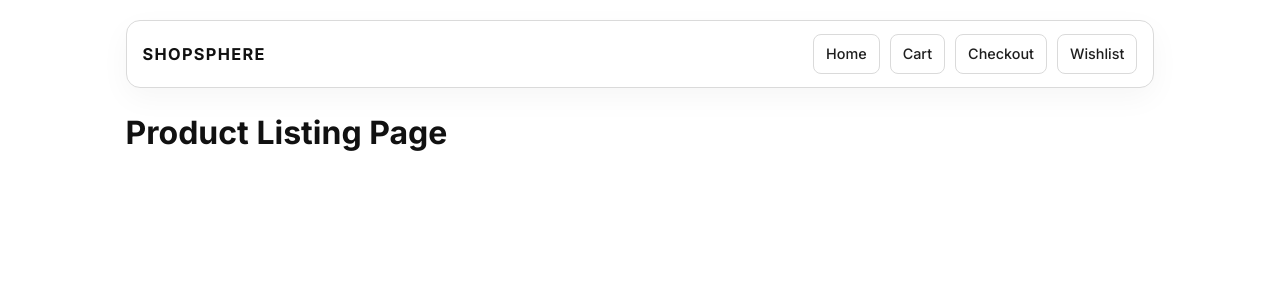
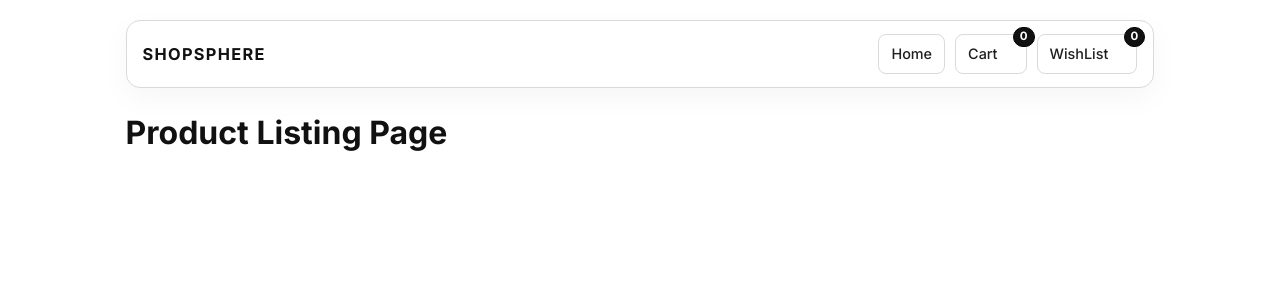
Before and after one commit to abdullahmed-devsinc/ShopSphere, a React (Vite) app: page / in a window 1280 px wide. Shown: the top 300 px of the page. Built offline with nearby package versions, Linux system fonts and the light colour scheme.

Commit message:
Add badge notifications to Navbar for cart and wishlist counts, update styles for navbar items and counts, and fix wishlist selector naming.

```diff
--- a/src/Components/Navbar.jsx
+++ b/src/Components/Navbar.jsx
@@ -1,4 +1,7 @@
+import { useSelector } from "react-redux";
 import { Link } from "react-router-dom";
+import { selectCartCount } from "../Features/Cart/CartSlice";
+import { selectWishlistCount } from "../Features/WishList/WishListSlice";
 
 export default function Navbar() {
     return (
@@ -6,10 +9,14 @@ export default function Navbar() {
             <h1 className="navbar__brand">ShopSphere</h1>
             <nav className="navbar__links" aria-label="Main navigation">
                 <Link to="/" className="navbar__link">Home</Link>
-                <Link to="/cart" className="navbar__link">Cart</Link>
-                <Link to="/checkout" className="navbar__link">Checkout</Link>
-                <Link to="/wishlist" className="navbar__link">Wishlist</Link>
-            </nav>
+                <span className="navbar__item">
+                    <Link to="/cart" className="navbar__link navbar__link--with-badge">Cart</Link>
+                    <span className="navbar__count">{useSelector(selectCartCount)}</span>
+                </span>
+                <span className="navbar__item">
+                    <Link to="/cart" className="navbar__link navbar__link--with-badge">WishList</Link>
+                    <span className="navbar__count">{useSelector(selectWishlistCount)}</span>
+                </span>            </nav>
         </header>
     );
 }
--- a/src/Features/WishList/WishListSlice.js
+++ b/src/Features/WishList/WishListSlice.js
@@ -21,9 +21,13 @@ const wishListSlice = createSlice({
 export const { addToWishList, removeFromWishList } = wishListSlice.actions;
 export default wishListSlice.reducer;
 
-const selectWishlistItems = state => state.wishList.items;
+const selectWishlistItems = state => state.wishlist.items;
 
 export const selectIsInWishList = (productId) => createSelector(
     selectWishlistItems,
     (items) => items.some(item => item.id === productId)
 )
+export const selectWishlistCount = createSelector(
+    selectWishlistItems,
+    (items) => items.length
+)
--- a/src/theme.css
+++ b/src/theme.css
@@ -146,6 +146,12 @@ a {
   gap: 10px;
 }
 
+.navbar__item {
+  position: relative;
+  display: inline-flex;
+  align-items: center;
+}
+
 .navbar__link {
   text-decoration: none;
   color: #1f1f1f;
@@ -162,6 +168,36 @@ a {
   border-color: #bcbcbc;
   background: #f5f5f5;
   color: #000000;
+}
+
+.navbar__link--with-badge {
+  padding-right: 28px;
+}
+
+.navbar__count {
+  position: absolute;
+  top: -7px;
+  right: -8px;
+  min-width: 20px;
+  height: 20px;
+  padding: 0 6px;
+  border-radius: 999px;
+  border: 1px solid #000;
+  background: #111;
+  color: #fff;
+  font-size: 0.72rem;
+  font-weight: 700;
+  line-height: 1;
+  display: inline-flex;
+  align-items: center;
+  justify-content: center;
+  letter-spacing: 0.01em;
+}
+
+.navbar__count--zero {
+  background: #fff;
+  color: #111;
+  border-color: var(--border);
 }
 
 .navbar__link:focus-visible {
@@ -193,4 +229,13 @@ a {
     padding: 6px 8px;
     font-size: 0.85rem;
   }
+
+  .navbar__count {
+    top: -6px;
+    right: -6px;
+    min-width: 18px;
+    height: 18px;
+    font-size: 0.66rem;
+    padding: 0 5px;
+  }
 }
```
